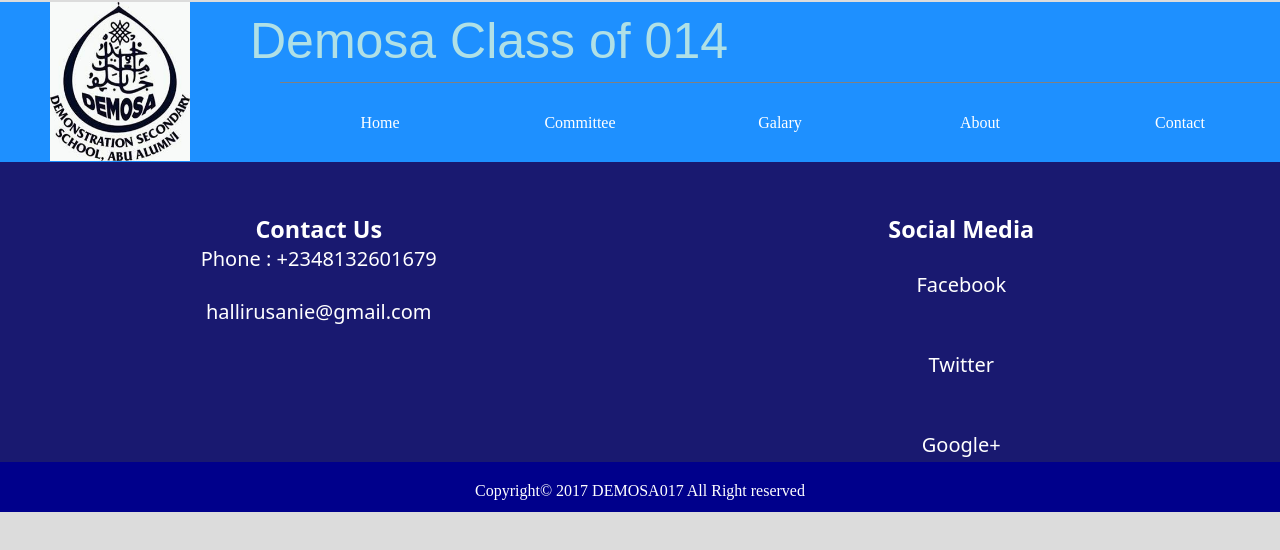
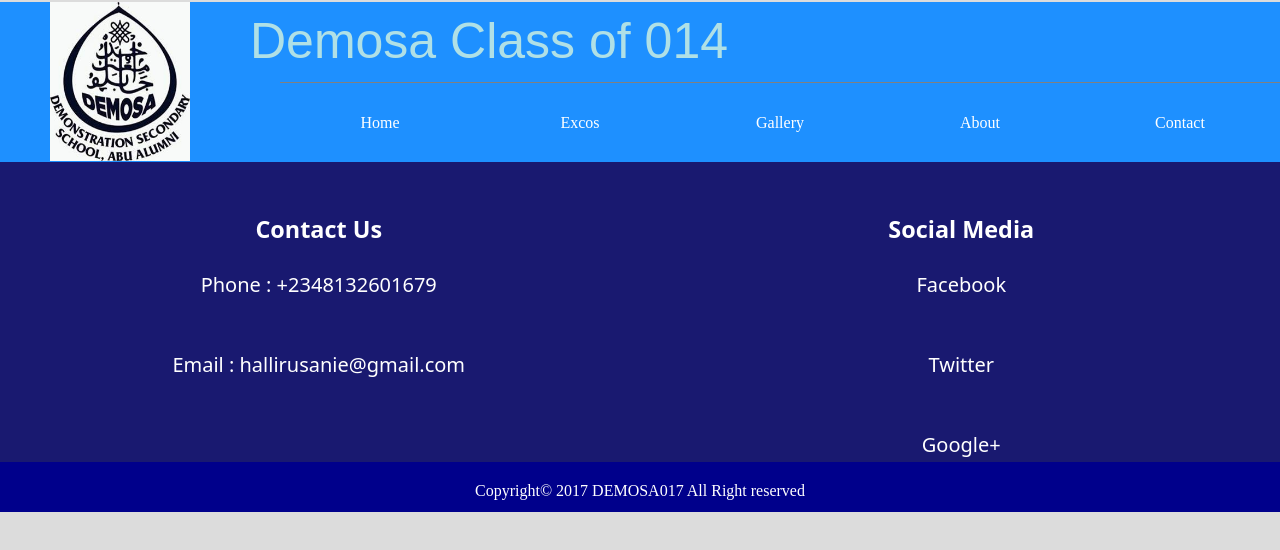
Before and after one commit to umarmsnw/demosa, a plain HTML site: page index.html in a window 1280 px wide. Drawn offline with Linux system fonts and the light colour scheme.

Commit message:
Add files via upload

```diff
--- a/index.html
+++ b/index.html
@@ -1,8 +1,8 @@
 <!DOCTYPE html>
 <html>
 <head>
-  <title>DEMOSA 017 Home</title>
-  <meta charset="utf-8" name="description" content="Layout exercise for Thinkful's front end web development course">
+  <title>DEMOSA 014 Home</title>
+  <meta charset="utf-8" name="description" content="Demosa set of 2014 page">
 
   <!-- fonts  -->
   <link href="https://fonts.googleapis.com/css?family=Roboto" rel="stylesheet">
@@ -20,16 +20,20 @@
 <div class = "navigation" id ="navigation">
 <ul>
 <li class = "list"><a href = index.html >Home</a></li>
-<li class = "list"><a href = reunion_comitee.html >Committee</a></li>
-<li class = "list"><a href = index.html >Galary</a></li>
-<li class = "list"><a href = index.html >About</a></li>
+<li class = "list"><a href = reunion_comitee.html >Excos</a></li>
+<li class = "list"><a href = index.html >Gallery</a></li>
+<li class = "list"><a href = "#contact" >About</a></li>
 <li class = "list"><a href = index.html >Contact</a></li>
 </ul>
 </div>
+
 </div>
-<div class="contact">
+
+<div class="contact" name = "contact">
 <div class ="cont"><h3>Contact Us</h3><ul>
-<li>Phone : +2348132601679 </li><li> <a href="hallirusanie@gmail.com">hallirusanie@gmail.com</a></li></ul> </div>
+<li><a href= "tel:+2348132601679" >Phone : +2348132601679</a> </li>
+<li> <a href="hallirusanie@gmail.com">Email : hallirusanie@gmail.com</a></li></ul>
+</div>
 <div class = "social"><h3>Social Media</h3>
 <ul>
 	<li><a href = "facebook.com" >Facebook</a></li>
@@ -38,6 +42,7 @@
 	</div>
 
  </div>
+
  <div class = "copyright">Copyright&copy 2017 DEMOSA017 All Right reserved </div>
 
 </body>
```
